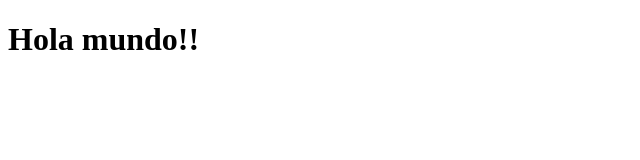
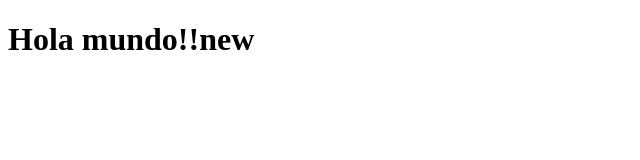
Before and after one commit to dev98reynaga/mediocurso-continuo, a plain HTML site: page index.html in a window 1280 px wide. Shown: the full height of the page, 0-640 px from the left. Drawn offline with Linux system fonts and the light colour scheme.

Commit message:
Update index.html

```diff
--- a/index.html
+++ b/index.html
@@ -6,6 +6,6 @@
     <title>Hola</title>
 </head>
 <body>
-    <h1>Hola mundo!!</h1>
+    <h1>Hola mundo!!new</h1>
 </body>
 </html>
```
